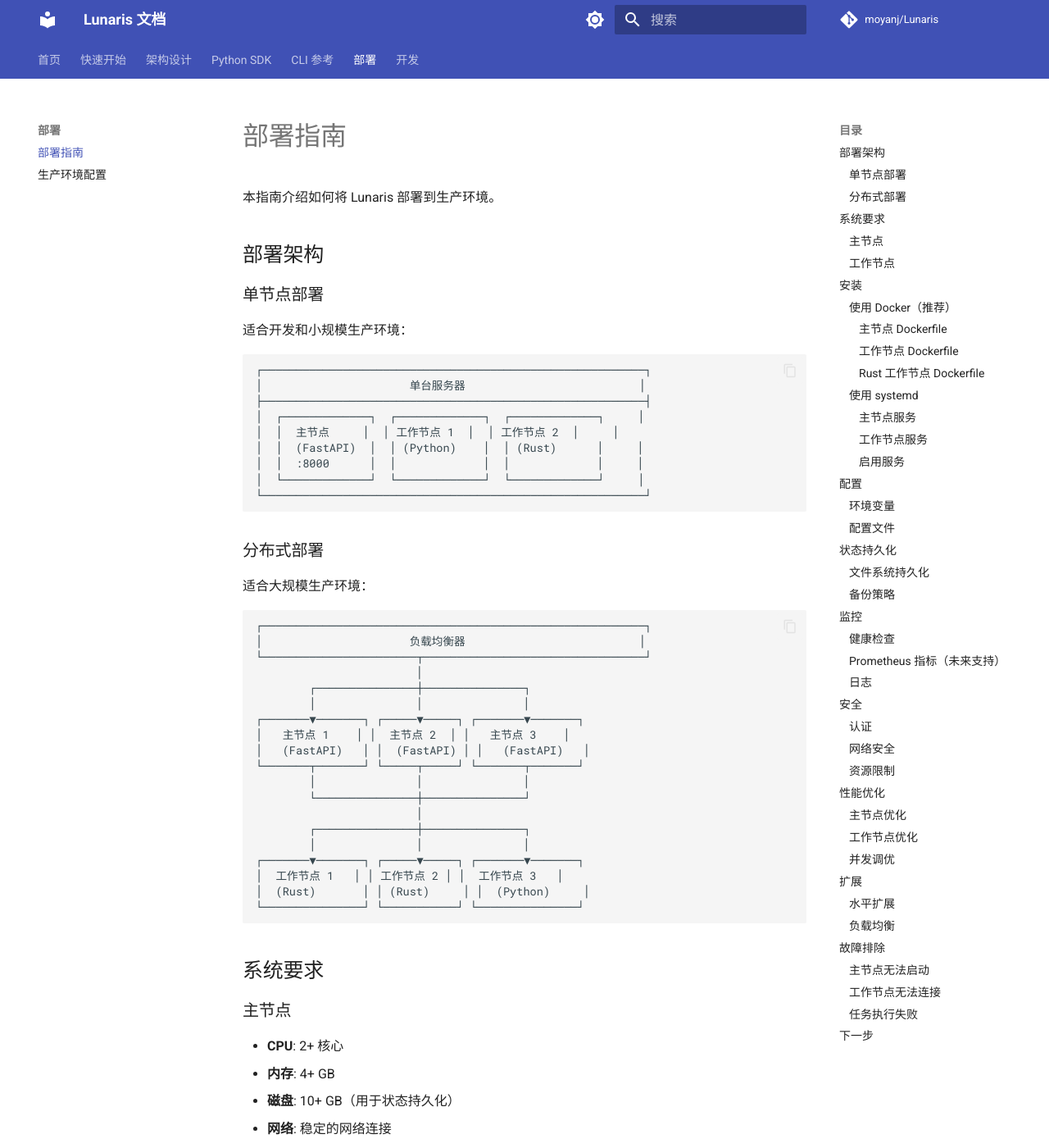
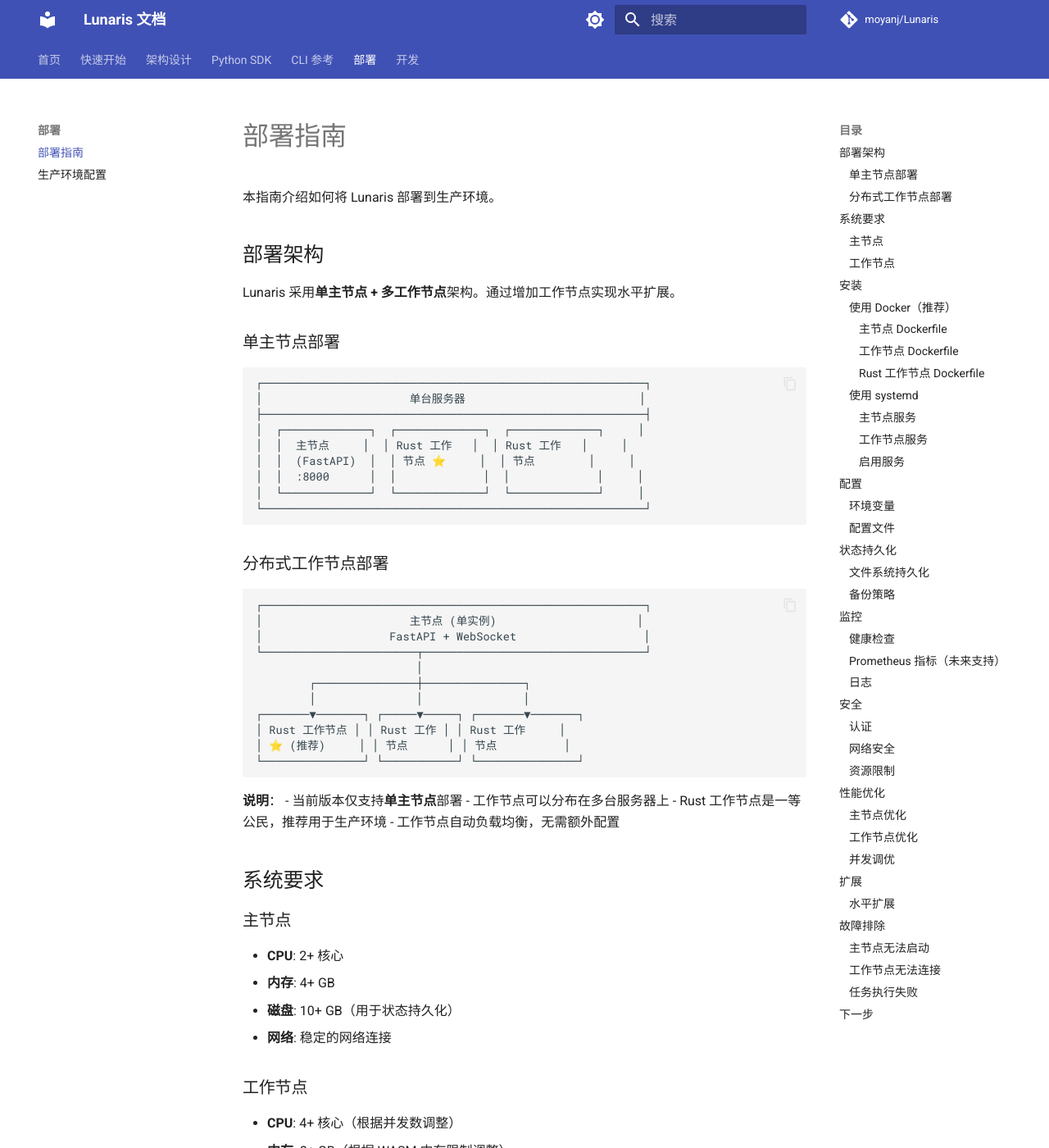
Before and after one commit to moyanj/lunaris, an MkDocs documentation site: the page built from docs/deployment/guide.md, in a window 1280 px wide and 1400 px high. Shown: the whole window at 82% size. Built offline with MkDocs 1.6.1 and Material for MkDocs 9.7.7, drawn with Linux system fonts in a browser that asks for light colours; comment, search, counter and statistics services are not loaded; some of the changed text lies outside the part shown.

Commit message:
docs: 移除废弃的文档并更新部署指南

````diff
--- a/docs/deployment/guide.md
+++ b/docs/deployment/guide.md
@@ -4,47 +4,43 @@
 
 ## 部署架构
 
-### 单节点部署
+Lunaris 采用**单主节点 + 多工作节点**架构。通过增加工作节点实现水平扩展。
 
-适合开发和小规模生产环境：
+### 单主节点部署
 
 ```
 ┌─────────────────────────────────────────────────────────┐
 │                      单台服务器                          │
 ├─────────────────────────────────────────────────────────┤
 │  ┌─────────────┐  ┌─────────────┐  ┌─────────────┐     │
-│  │  主节点     │  │ 工作节点 1  │  │ 工作节点 2  │     │
-│  │  (FastAPI)  │  │ (Python)    │  │ (Rust)      │     │
+│  │  主节点     │  │ Rust 工作   │  │ Rust 工作   │     │
+│  │  (FastAPI)  │  │ 节点 ⭐     │  │ 节点        │     │
 │  │  :8000      │  │             │  │             │     │
 │  └─────────────┘  └─────────────┘  └─────────────┘     │
 └─────────────────────────────────────────────────────────┘
 ```
 
-### 分布式部署
-
-适合大规模生产环境：
+### 分布式工作节点部署
 
 ```
 ┌─────────────────────────────────────────────────────────┐
-│                      负载均衡器                          │
+│                      主节点 (单实例)                     │
+│                   FastAPI + WebSocket                   │
 └───────────────────────┬─────────────────────────────────┘
                         │
         ┌───────────────┼───────────────┐
         │               │               │
 ┌───────▼───────┐ ┌─────▼─────┐ ┌───────▼───────┐
-│   主节点 1    │ │  主节点 2  │ │   主节点 3    │
-│   (FastAPI)   │ │  (FastAPI) │ │   (FastAPI)   │
-└───────┬───────┘ └─────┬─────┘ └───────┬───────┘
-        │               │               │
-        └───────────────┼───────────────┘
-                        │
-        ┌───────────────┼───────────────┐
-        │               │               │
-┌───────▼───────┐ ┌─────▼─────┐ ┌───────▼───────┐
-│  工作节点 1   │ │ 工作节点 2 │ │  工作节点 3   │
-│  (Rust)       │ │ (Rust)     │ │  (Python)     │
+│ Rust 工作节点 │ │ Rust 工作 │ │ Rust 工作     │
+│ ⭐ (推荐)     │ │ 节点      │ │ 节点          │
 └───────────────┘ └───────────┘ └───────────────┘
 ```
+
+**说明**：
+- 当前版本仅支持**单主节点**部署
+- 工作节点可以分布在多台服务器上
+- Rust 工作节点是一等公民，推荐用于生产环境
+- 工作节点自动负载均衡，无需额外配置
 
 ## 系统要求
 
@@ -360,29 +356,6 @@
 done
 ```
 
-### 负载均衡
-
-使用 Nginx 作为负载均衡器：
-
-```nginx
-upstream lunaris_master {
-    server master1:8000;
-    server master2:8000;
-    server master3:8000;
-}
-
-server {
-    listen 80;
-
-    location / {
-        proxy_pass http://lunaris_master;
-        proxy_http_version 1.1;
-        proxy_set_header Upgrade $http_upgrade;
-        proxy_set_header Connection "upgrade";
-    }
-}
-```
-
 ## 故障排除
 
 ### 主节点无法启动
--- a/mkdocs.yml
+++ b/mkdocs.yml
@@ -67,8 +67,6 @@
       - 示例: sdk/examples.md
   - CLI 参考:
       - 概述: cli/overview.md
-      - master 命令: cli/master.md
-      - worker 命令: cli/worker.md
   - 部署:
       - 部署指南: deployment/guide.md
       - 生产环境配置: deployment/production.md
````
Also changed, not shown: docs/cli/master.md (deleted, +0 -73 lines), docs/cli/worker.md (deleted, +0 -88 lines).
